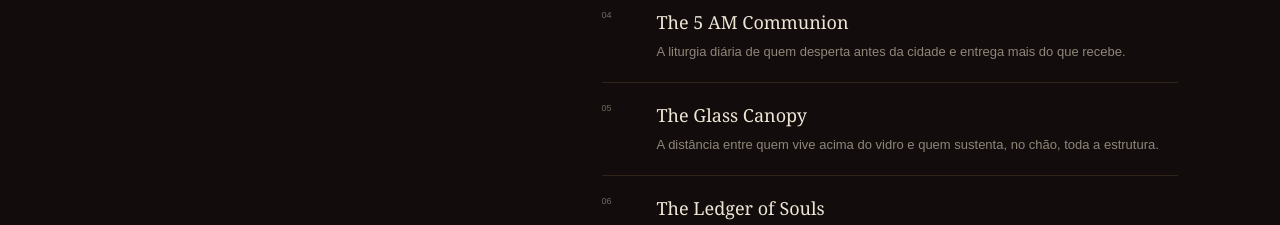
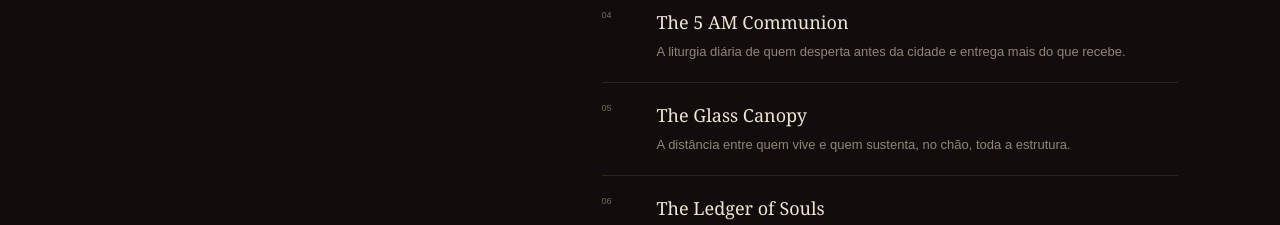
Before and after one commit to tiagoslins/the-velvet-margin, a Next.js app: page /album in a window 1280 px wide. Shown: the part 1960-2185 px from the top of the page. Built offline with nearby package versions, Linux system fonts and the light colour scheme.

Commit message:
Corrigir descrição de The Glass Canopy

```diff
--- a/app/album/page.tsx
+++ b/app/album/page.tsx
@@ -7,7 +7,7 @@ const tracks = [
   ["The Iron Cradle", "Herança industrial, corpos consumidos pela máquina e futuros trocados pelo lucro.", "An industrial inheritance, bodies consumed by the machine and futures traded for profit."],
   ["Strange Magnolia", "Raízes, memória e beleza negra resistindo à poda, à vigilância e à violência.", "Roots, memory and Black beauty resisting confinement, surveillance and violence."],
   ["The 5 AM Communion", "A liturgia diária de quem desperta antes da cidade e entrega mais do que recebe.", "The daily ritual of those who rise before the city and give more than they receive."],
-  ["The Glass Canopy", "A distância entre quem vive acima do vidro e quem sustenta, no chão, toda a estrutura.", "The distance between those above the glass and those on the ground holding up the entire structure."],
+  ["The Glass Canopy", "A distância entre quem vive e quem sustenta, no chão, toda a estrutura.", "The distance between those who live and those on the ground holding up the entire structure."],
   ["The Ledger of Souls", "A redução da vida a números, ativos e mão de obra descartável.", "The reduction of human life to numbers, assets and disposable labor."],
   ["Static on the Wire", "O ruído que encobre o racismo estrutural, a violência e uma justiça que nunca chega.", "The noise that conceals structural racism, violence and a justice that never arrives."],
   ["Neon Pastures", "Consumo, dívida e a promessa de pertencimento a um mundo construído por outros.", "Consumption, debt and the promise of belonging to a world built by others."],
```
